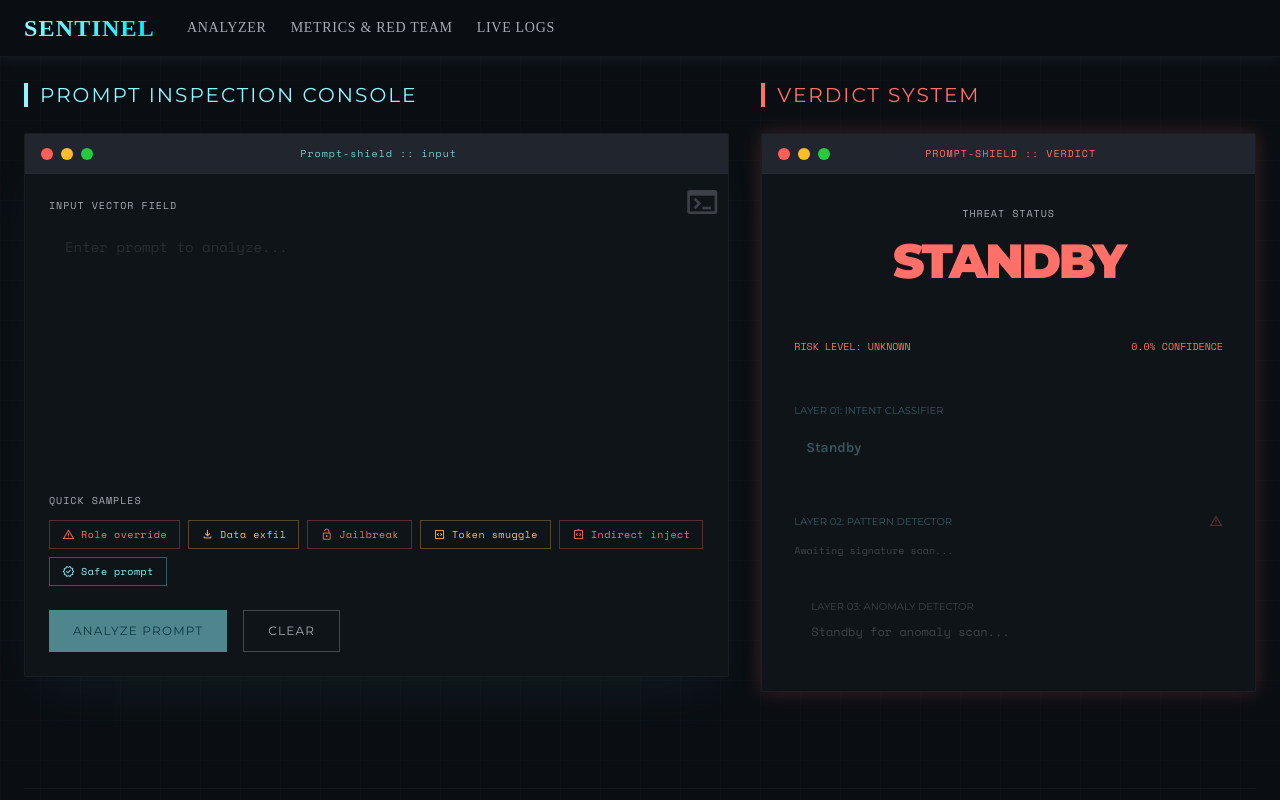
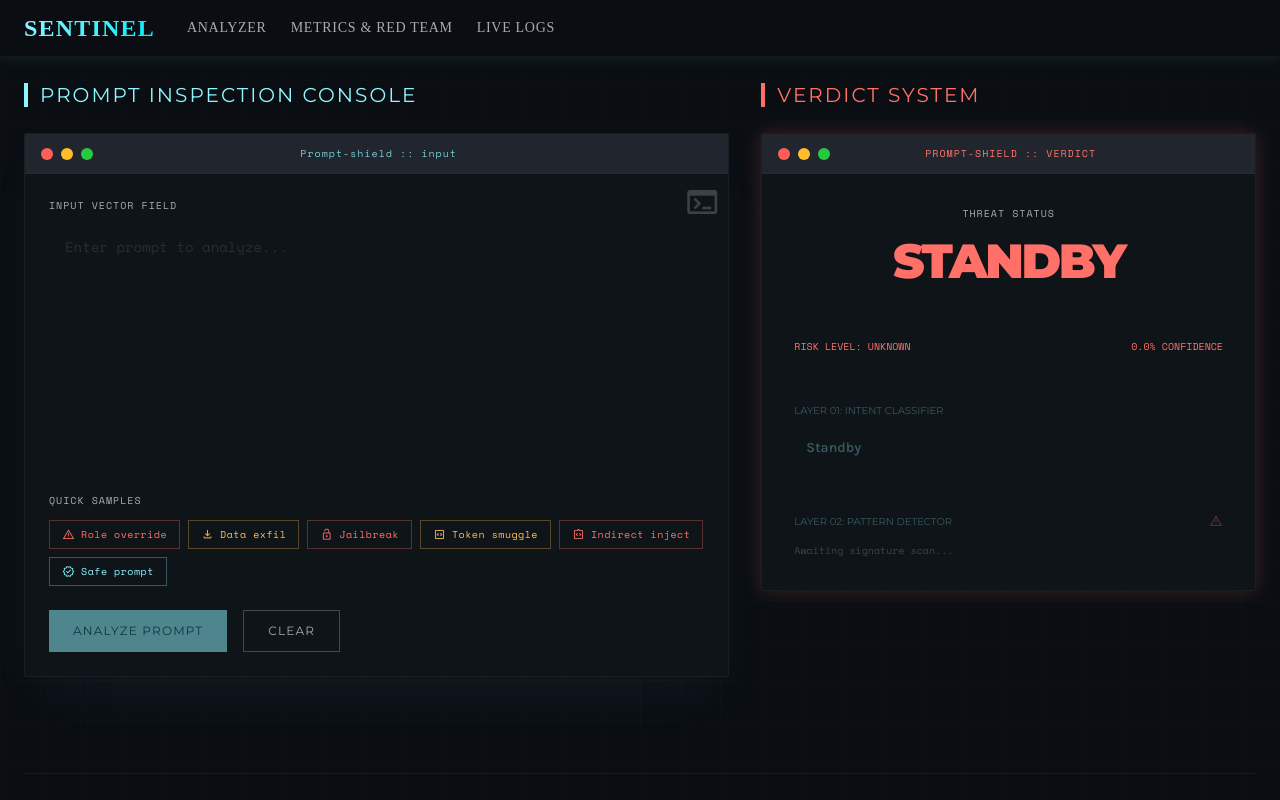
Before and after one commit to aayusharyaiam/sentinal-ai, a React (Vite) app: page / in a window 1280 px wide. Shown: the top 800 px of the page. Built offline with nearby package versions, Linux system fonts and the light colour scheme.

Commit message:
feat: add LayerBreakdown component and update site favicon

```diff
--- a/index.html
+++ b/index.html
@@ -2,7 +2,7 @@
 <html lang="en">
   <head>
     <meta charset="UTF-8" />
-    <link rel="icon" type="image/svg+xml" href="/favicon.svg" />
+    <link rel="icon" type="image/svg+xml" href="/favicon.jpeg" />
     <meta name="viewport" content="width=device-width, initial-scale=1.0" />
     <title>Sentinal AI</title>
   </head>
--- a/src/components/LayerBreakdown.jsx
+++ b/src/components/LayerBreakdown.jsx
@@ -66,18 +66,7 @@
         </div>
       </div>
 
-      {/* Layer 3 / Detection Findings */}
-      <div className={`bg-surface-container-lowest p-4 border transition-colors duration-500 ${currentStage > 3 ? (result && result.anomaly ? 'border-secondary/20' : 'border-outline-variant/20') : 'border-outline-variant/10 opacity-30'}`}>
-        <div className="text-[10px] font-headline text-on-surface-variant mb-2 flex justify-between">
-          <span>LAYER 03: ANOMALY DETECTOR</span>
-          {currentStage > 3 && result && (
-            <span className={result.anomaly ? 'text-secondary font-bold' : 'text-primary'}>ANOMALY: {result.anomaly ? "DETECTED" : "CLEAR"}</span>
-          )}
-        </div>
-        <p className="font-mono text-xs leading-relaxed text-[#a8abb2]">
-          {currentStage > 4 && result ? (result.anomaly ? "Significant linguistic deviation or structural anomaly detected in vector space." : "No structural anomalies or significant linguistic deviation detected.") : (currentStage > 3 ? "Scanning for structural anomalies..." : "Standby for anomaly scan...")}
-        </p>
-      </div>
+
     </>
   );
 }
```
Also changed, not shown: public/favicon.jpeg (added).
